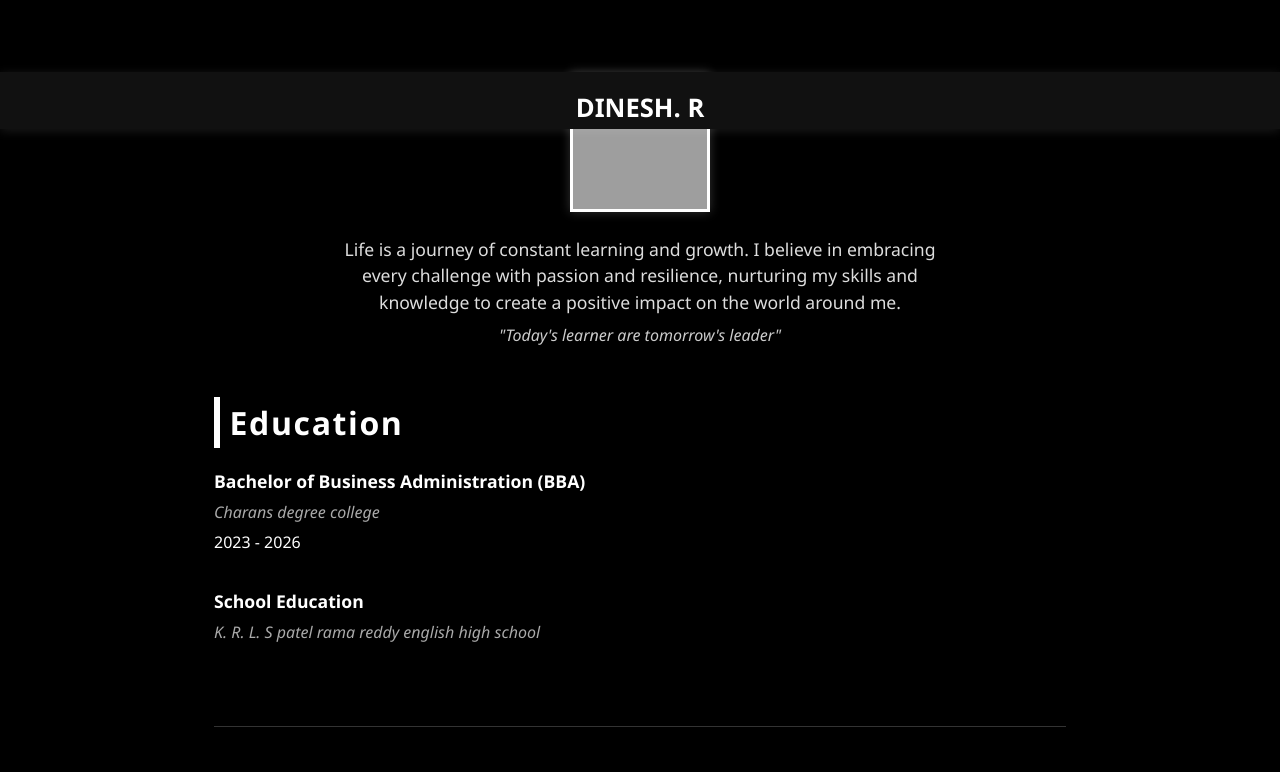
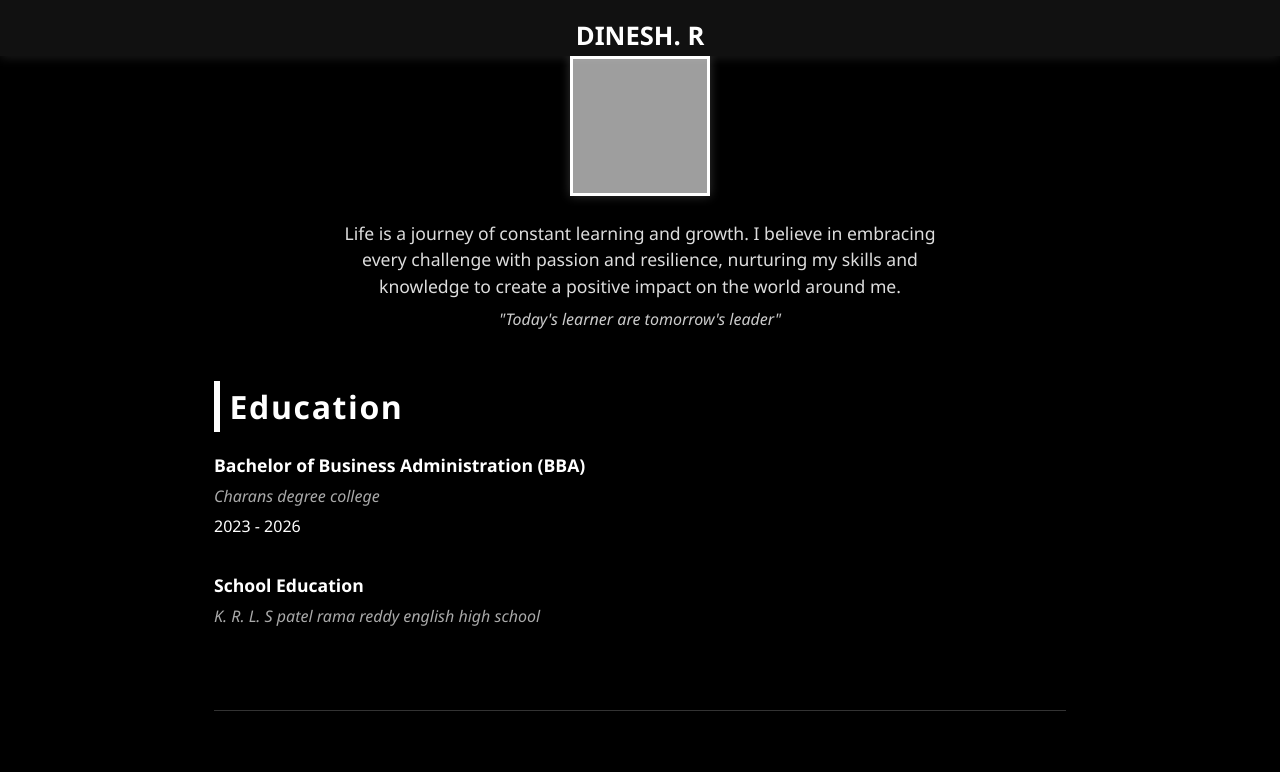
Before and after one commit to drj27/Dinesh.-R, a plain HTML site: page index.html in a window 1280 px wide. Shown: the top 772 px of the page. Drawn offline with Linux system fonts and the light colour scheme; grey boxes are pictures that could not be loaded.

Commit message:
Update index.html

```diff
--- a/index.html
+++ b/index.html
@@ -9,8 +9,11 @@
   * {
     box-sizing: border-box;
   }
+  html, body {
+    margin: 0;
+    padding: 0;
+  }
   body {
-    margin: 0;
     font-family: 'Segoe UI', Tahoma, Geneva, Verdana, sans-serif;
     background-color: #000;
     color: #fff;
@@ -28,16 +31,19 @@
   }
   header {
     position: fixed;
-    width: 100%;
+    top: 0;
+    left: 0;
+    right: 0;
     background: #111;
     color: #fff;
-    padding: 1rem 1.5rem 0 1.5rem; /* Removed bottom padding */
+    padding: 1rem 1.5rem 0 1.5rem; /* Removed top padding to start at very top */
     display: flex;
     align-items: center;
     justify-content: center;
     z-index: 1000;
     box-shadow: 0 2px 10px rgba(255,255,255,0.1);
     box-sizing: border-box;
+    height: 3.5rem;
   }
   header h1 {
     font-weight: 700;
@@ -46,7 +52,7 @@
   }
   main {
     max-width: 900px;
-    margin: 4.5rem auto 3rem; /* Adjusted top margin to align content under header */
+    margin: 3.5rem auto 3rem; /* margin-top equal to header height to avoid overlap */
     padding: 0 1.5rem;
   }
   section {
@@ -123,7 +129,7 @@
     border: 3px solid #fff;
     object-fit: cover;
     box-shadow: 0 0 10px rgba(255,255,255,0.2);
-    margin: 0 auto 1.5rem; /* Removed top margin */
+    margin: 0 auto 1.5rem;
   }
   .about-life {
     max-width: 600px;
```
